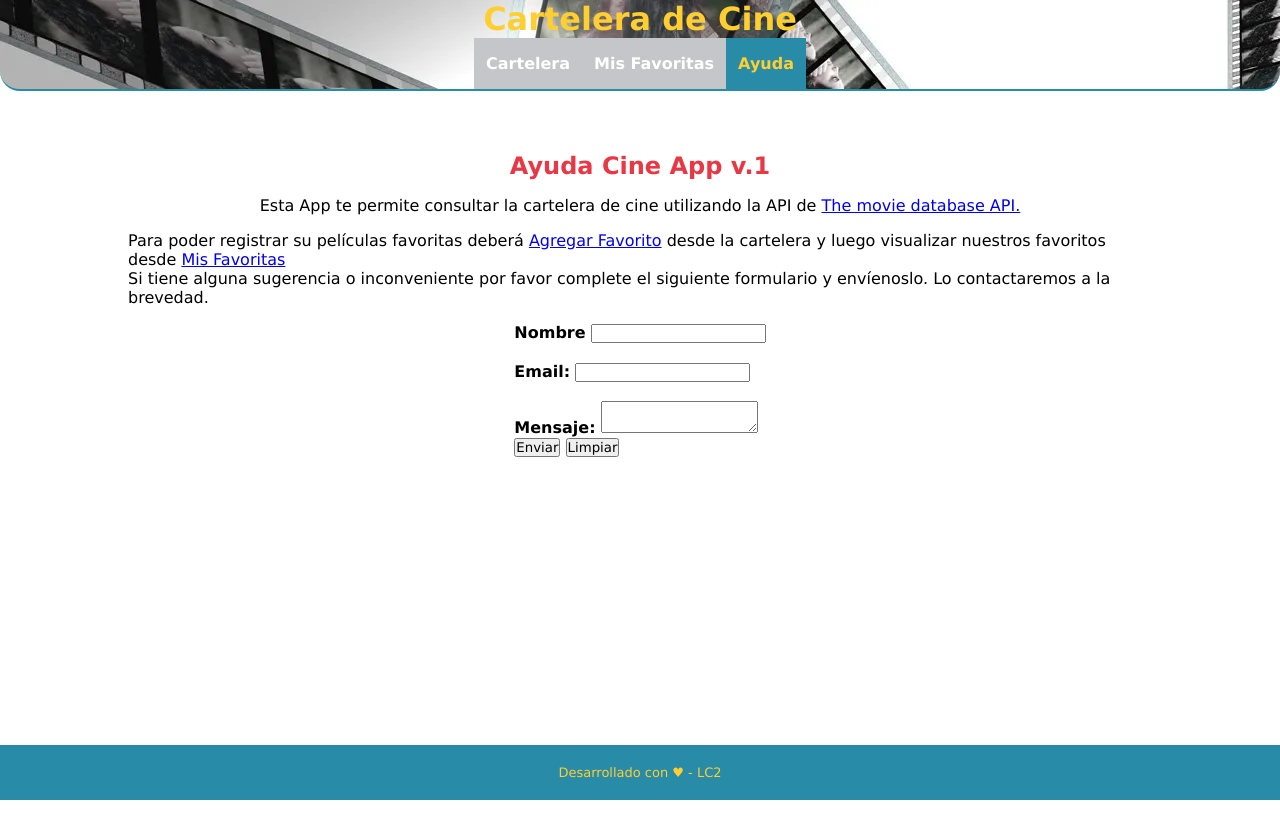
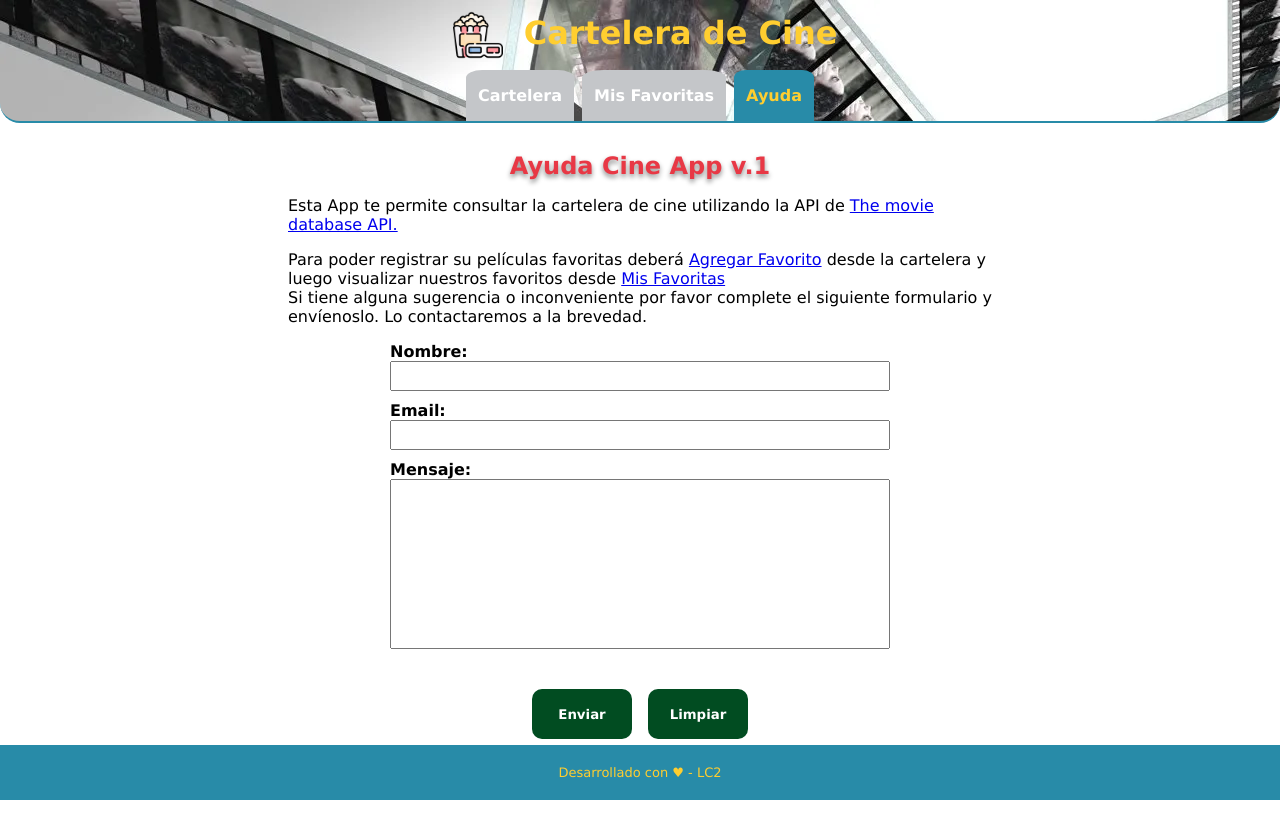
Before and after one commit to Opienso/TUP-LC2-CINE-APP, a plain HTML site: page help.html in a window 1280 px wide. Before the commit the page ends 800 px from the top, so only its background shows below. Drawn offline with Linux system fonts and the light colour scheme.

Commit message:
Cambios para la segunda entrega en css

```diff
--- a/css/common.css
+++ b/css/common.css
@@ -21,6 +21,7 @@
 body {
   height: 100%;
   width: 100%;
+  font-family: 'Montserrat', sans-serif; /*Agrego el fontfamily*/
 }
 ul {
   list-style: none;
@@ -44,9 +45,12 @@ nav > ul {
   display: flex;
   justify-content: space-between;
   justify-content: center;
+  gap: 0.5rem; /*Espacio entre elementos del menu*/
+
 }
 nav li {
   flex: 0 0 auto;
+
 }
 nav li a {
   display: block;
@@ -55,6 +59,8 @@ nav li a {
   text-decoration: none;
   font-size: 1em;
   font-weight: bold;
+  border-top-left-radius: 15%; /*Redondeamos los bordes del menu*/
+  border-top-right-radius: 15%;
   color: var(--color-texto-blanco);
   background-color: var(--color-back-inactive);
 }
@@ -85,6 +91,7 @@ h2 {
   color: var(--color-titulos);
   margin: 16px 0;
   text-align: center;
+  text-shadow: 0px 3px 5px #898989;
 }
 h3 {
   color: var(--color-theme);
@@ -111,11 +118,7 @@ main p {
   margin-bottom: 16px;
 }
 
-#sec_ayuda{
-  display: flex;
-  flex-direction: column;
-  align-items: center;
-}
+
 
 /* Media Query: Estilos a aplicar sólo en pantallas mayores a 400px */
 @media (min-width: 400px) {
--- a/css/pages/favorities.css
+++ b/css/pages/favorities.css
@@ -0,0 +1,54 @@
+* {
+    box-sizing: border-box;
+    margin: 0;
+    padding: 0;
+    font-family: "Lucida Sans", "Lucida Sans Regular", "Lucida Grande","Lucida Sans Unicode", "Geneva", Verdana, sans-serif;
+}
+:root {
+    /* Declaro variables CSS con colores principales */
+    --color-theme: #FFCE30;
+    --color-active: #288BA8;
+    --color-back-active: #746AB0;
+    --color-back-inactive: #c4c6c9;
+    --color-titulos: #E83845;
+    --color-texto-blanco: #FFF;
+    --color-gradient: linear-gradient(
+    to right,
+    var(--color-theme),
+    var(--color-back-active)
+    );
+}
+
+/*SECCION PELICULAS FAVORITAS*/
+
+#sec-favorities-list {
+    padding: 60px;
+}
+
+.contenedorPeliculasFavoritas {
+    display: grid;
+    grid-template-columns: repeat(2, 1fr);
+    column-gap: 200px;
+    max-width: 1000px;
+    margin: 0 auto;
+}
+
+
+div.pelicula > p {
+    font-size: 12px;
+    color: var(--color-active);
+    font-family: 'Gill Sans', 'Gill Sans MT',
+    Calibri, 'Trebuchet MS', sans-serif;
+}
+
+div.pelicula > h3 {
+    font-size: 16px;
+    font-weight: 600;
+    text-align: center;
+}
+
+div.pelicula > img {
+    width: 100%;
+    margin-bottom: 10px;
+    border-radius: 15px;
+}
--- a/css/pages/help.css
+++ b/css/pages/help.css
@@ -0,0 +1,75 @@
+* {
+    box-sizing: border-box;
+    margin: 0;
+    padding: 0;
+    font-family: "Lucida Sans", "Lucida Sans Regular", "Lucida Grande", "Lucida Sans Unicode", "Geneva", Verdana, sans-serif;
+}
+
+:root {
+    /* Declaro variables CSS con colores principales */
+    --color-theme: #FFCE30;
+    --color-active: #288BA8;
+    --color-back-active: #746AB0;
+    --color-back-inactive: #c4c6c9;
+    --color-titulos: #E83845;
+    --color-texto-blanco: #FFF;
+    --color-gradient: linear-gradient(to right,
+            var(--color-theme),
+            var(--color-back-active));
+}
+
+#sec_ayuda{
+    display: flex;
+    flex-direction: column;
+    padding-inline: 10rem;
+}
+
+#sec_ayuda > h2 {
+    align-items: center;
+}
+
+#sec_ayuda > p{
+    text-align: start;
+}
+
+/*SECCION CONTACTO*/
+
+form > div.form{
+    display: flex;
+    flex-direction: column;
+    padding-bottom: 10px;
+}
+
+.wide-input {
+    width: 500px;
+    height: 30px;
+}
+
+.tall-input{
+    height: 170px;
+    resize: none;
+}
+
+/*SECCION BOTONES*/
+
+.botones {
+    width: 100%;
+    display: flex;
+    justify-content: center;
+    gap: 1rem;
+    padding: 30px;
+}
+
+.botones button {
+    display: flex;
+    align-items: center;
+    justify-content: center;
+    text-align: center;
+    height: 50px;
+    width: 100px;
+    background-color: rgb(1, 76, 33); /*Los colores los estoy poniendo medio a mano porque no los encontre en ningun lado*/
+    color: white;
+    border: none;
+    border-radius: 10px;
+    font-weight: bold;
+}
--- a/css/pages/index.css
+++ b/css/pages/index.css
@@ -0,0 +1,166 @@
+* {
+    box-sizing: border-box;
+    margin: 0;
+    padding: 0;
+    font-family: "Lucida Sans", "Lucida Sans Regular", "Lucida Grande","Lucida Sans Unicode", "Geneva", Verdana, sans-serif;
+}
+:root {
+    /* Declaro variables CSS con colores principales */
+    --color-theme: #FFCE30;
+    --color-active: #288BA8;
+    --color-back-active: #746AB0;
+    --color-back-inactive: #c4c6c9;
+    --color-titulos: #E83845;
+    --color-texto-blanco: #FFF;
+    --color-gradient: linear-gradient(
+    to right,
+    var(--color-theme),
+    var(--color-back-active)
+    );
+}
+
+body{
+    background-color: #e0e0e0;
+}
+
+
+/*Seccion form*/
+
+#form-movie-new {
+    padding-bottom: 40px;
+}
+
+/*SECCION MENSAJES*/
+
+#sec-messages{
+    display: flex;
+    flex-direction: column; /*Estos es para ver como se ven lo botones nomás*/
+}
+
+.succes {
+    background-color: #28a745;
+    color: white;
+    width: 600px;
+    height: 50px;
+    display: flex;
+    justify-content: center;
+    align-items: center;
+    border-radius: 15px;
+}
+
+.warning{
+    background-color: #ffc107;
+    color: white;
+    width: 600px;
+    height: 50px;
+    display: flex;
+    justify-content: center;
+    align-items: center;
+    border-radius: 15px;
+}
+
+.error{
+    background-color: #dc3545;
+    color: white;
+    width: 600px;
+    height: 80px;
+    display: flex;
+    justify-content: center;
+    align-items: center;
+    text-align: center;
+    border-radius: 15px;
+}
+
+/*SECCION PELICULAS*/
+
+.contenedorPeliculas {
+    display: grid;
+    grid-template-columns: repeat(4, 1fr);
+    max-width: 1000px;
+    margin: 0 auto;
+}
+
+div.pelicula > p {
+    font-size: 12px;
+    color: var(--color-active);
+    font-family: 'Gill Sans', 'Gill Sans MT',
+    Calibri, 'Trebuchet MS', sans-serif;
+}
+
+div.pelicula > h3 {
+    font-size: 16px;
+    font-weight: 600;
+    text-align: center;
+}
+
+div.pelicula > img {
+    width: 100%;
+    margin-bottom: 10px;
+    border-radius: 15px;
+}
+
+/*SECCION BOTONES*/
+
+.paginacion {
+    width: 100%;
+    display: flex;
+    justify-content: center;
+    gap: 2rem;
+    padding: 60px;
+}
+
+.paginacion button {
+    display: flex;
+    align-items: center;
+    justify-content: center;
+    text-align: center;
+    height: 50px;
+    width: 200px;
+    background-color: #13046a; /*Los colores los estoy poniendo medio a mano porque no los encontre en ningun lado*/
+    color: white;
+    border: none;
+    border-radius: 30px;
+    font-weight: bold;
+}
+
+.paginacion button:hover {
+    background-color: var(--color-back-active);
+}
+
+/*Estilos Generales Botones Favoritos*/
+
+.button {
+    background: #7f8c8d;
+    display: flex;
+    margin: 0 auto;
+    justify-content: center;
+    font-size: 12px;
+    padding: 10px 0;
+    width: 200px;
+    box-shadow: 0px 3px 0px #373c3c;
+    border-radius: 50px;
+
+}
+
+.button a{
+    text-align: center;
+    text-decoration: none;
+    color: white;
+    margin: 0 auto;
+}
+
+.button span {           /*No entiendo esta parte .3.*/
+    margin-right: 10px;
+}
+
+.button.medium {
+    width: 150px;
+}
+
+.button.radius {
+    border-radius: 50px;
+}
+
+.button:hover {
+    box-shadow: 0px 0px 0px;
+}
--- a/help.html
+++ b/help.html
@@ -7,12 +7,14 @@
   <title>TUP LC2 - TP Integrador</title>
   <!-- Estilos CSS -->
   <link rel="stylesheet" href="css/common.css" />
+  <link rel="stylesheet" href="css/pages/help.css" />
 </head>
 
 <body>
   <header>
     <h1>
       <!--Titulo Cabecera-->
+      <img src="./img/IconoCine.png" alt="Icono Cine">
       <span>Cartelera de Cine</span>
     </h1>
     <nav>
@@ -37,22 +39,22 @@
       <!-- Sección donde se debe colocar el formulario de contacto-->
       <form>
         <!--Nombre-->
-        <div>
-          <label for="formName"><b>Nombre</b></label>
-          <input type="text" id="formName" name="formName"><br><br>
+        <div class="form">
+          <label for="formName"><b>Nombre:</b></label>
+          <input type="text" class="wide-input" id="formName" name="formName">
         </div>
         <!--Email-->
-        <div>
+        <div class="form">
           <label for="formEmail"><b>Email:</b></label>
-          <input type="text" id="formEmail" name="formEmail"><br><br>
+          <input type="text" class="wide-input" id="formEmail" name="formEmail">
         </div>
         <!--Mensaje-->
-        <div>
+        <div class="form">
           <label for="formMsj"><b>Mensaje:</b></label>
-          <textarea id="formMsj" name="formMsj"></textarea>
+          <textarea id="formMsj" class="wide-input tall-input" name="formMsj"></textarea>
         </div>
         <!--Buttons-->
-        <div>
+        <div class="botones">
           <button id="button-enviar">Enviar</button>
           <button id="button-limpiar">Limpiar</button>
         </div>
@@ -62,7 +64,6 @@
     <section id="sec-cine-result"></section>
     <!-- Sección donde se debe mostrar los mensajes de error -->
     </section>
-    <p></p>
   </main>
   <footer>
     <p>Desarrollado con ♥ - LC2</p>
```
Also changed, not shown: favorities.html (+4 -0 lines), index.html (+15 -7 lines). Lines whose indentation alone changed are shown as unchanged.
